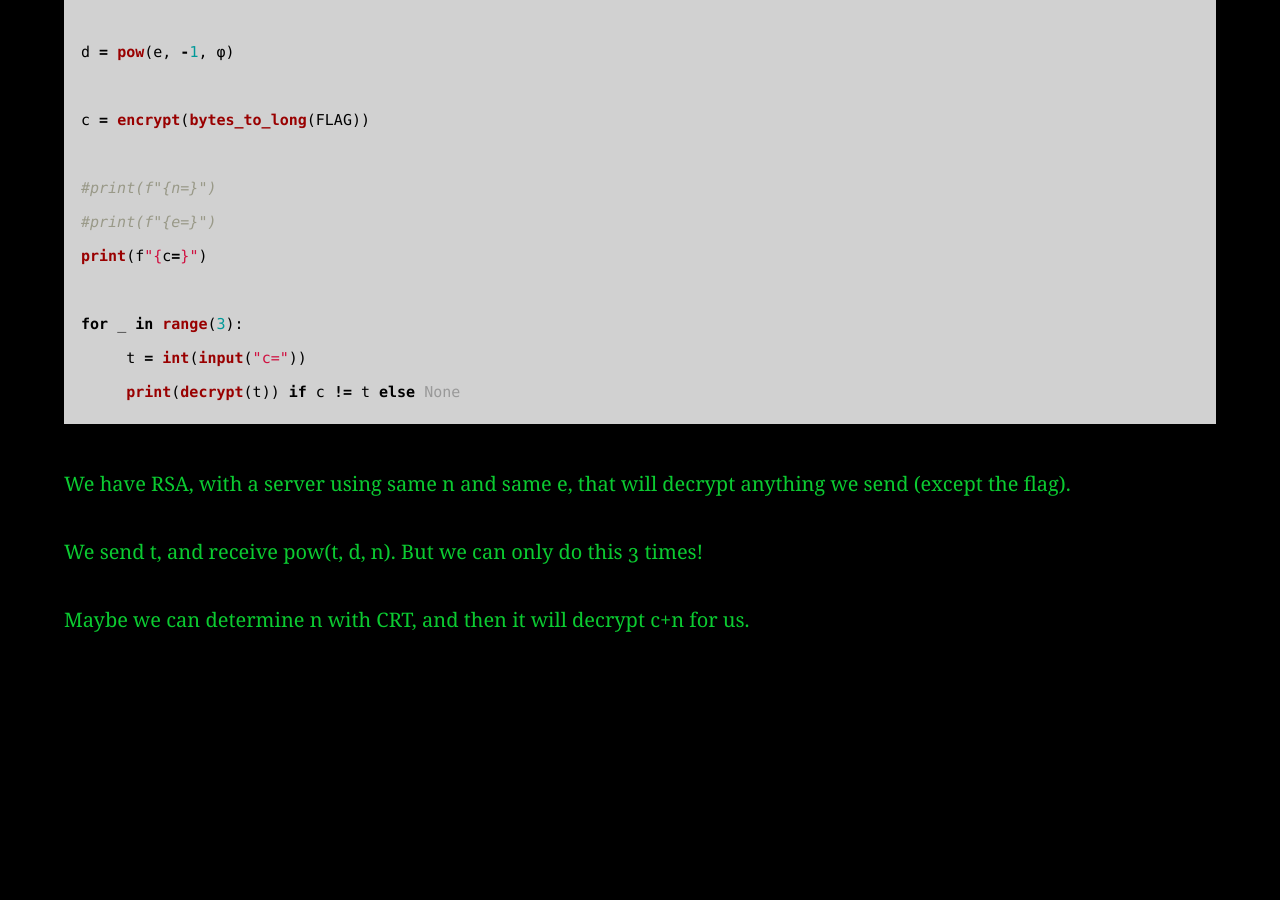
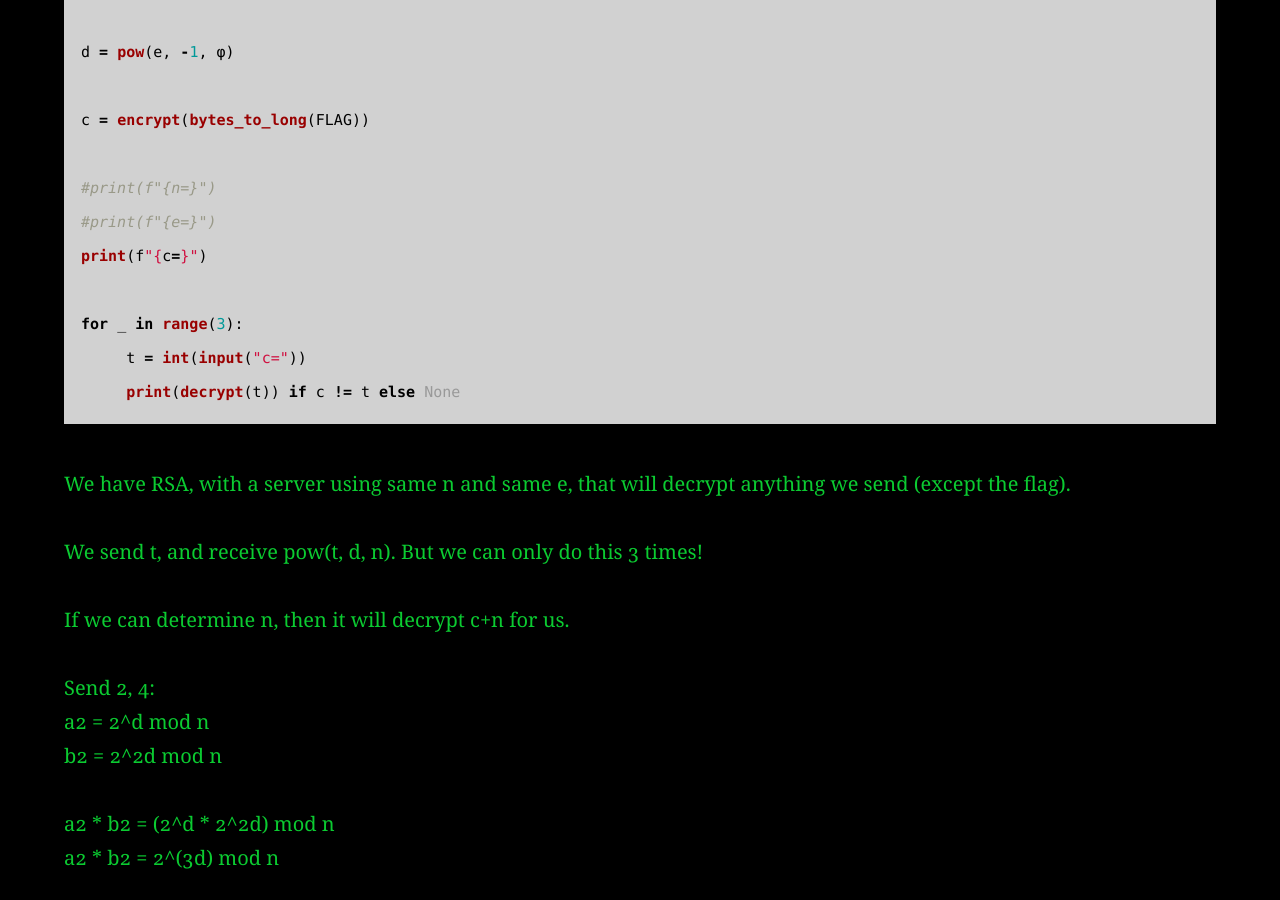
Before and after one commit to AC01010/Connor-McCartney.github.io, a Jekyll site: the page built from _posts/2012-12-21-heroctf-2022.md, in a window 1280 px wide and 900 px high, scrolled down 2058 px. Built offline with Jekyll 4.4.1, drawn with Linux system fonts in a browser that asks for light colours; before the commit the page ends 2720 px from its top, so only the background shows below that.

Commit message:
Update 2012-12-21-heroctf-2022.md

```diff
--- a/_posts/2012-12-21-heroctf-2022.md
+++ b/_posts/2012-12-21-heroctf-2022.md
@@ -83,4 +83,11 @@ We have RSA, with a server using same n and same e, that will decrypt anything w
 
 We send t, and receive pow(t, d, n). But we can only do this 3 times!
 
-Maybe we can determine n with CRT, and then it will decrypt c+n for us.
+If we can determine n, then it will decrypt c+n for us.
+
+Send 2, 4:                     <br>
+a2 = 2^d mod n                 <br>
+b2 = 2^2d mod n
+
+a2 * b2 = (2^d * 2^2d) mod n   <br>
+a2 * b2 = 2^(3d) mod n         <br>
```
